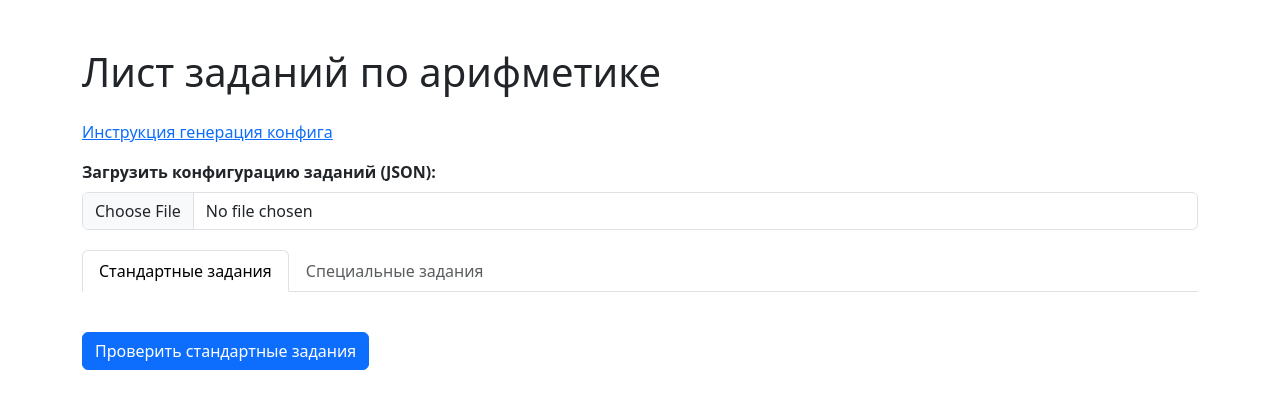
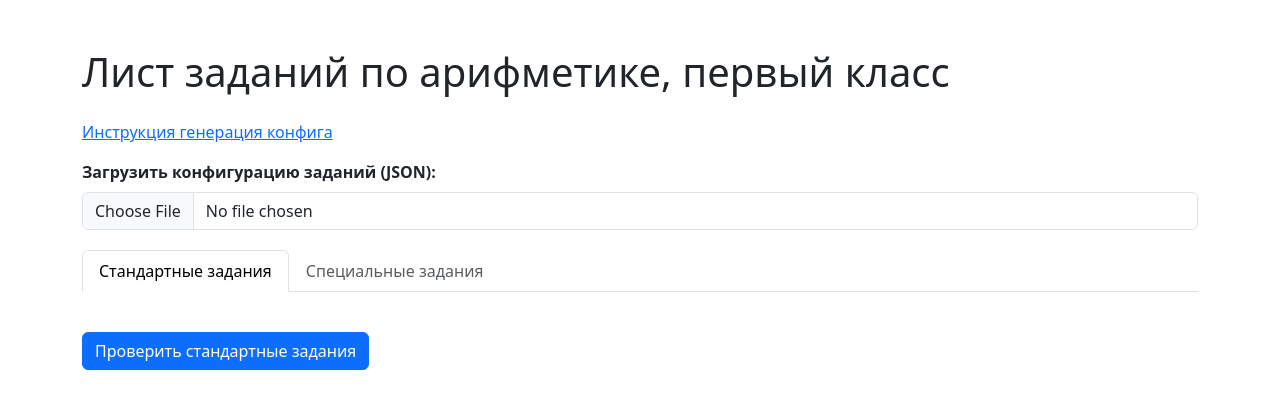
Before and after one commit to PhantomDraft/kinder.github.io, a plain HTML site: page poll.html in a window 1280 px wide. Drawn offline with nearby package versions, Linux system fonts and the light colour scheme.

Commit message:
Update poll.html

```diff
--- a/poll.html
+++ b/poll.html
@@ -2,7 +2,7 @@
 <html lang="ru">
 <head>
   <meta charset="UTF-8">
-  <title>Лист заданий по арифметике (с конфигом)</title>
+  <title>Лист заданий по арифметике, первый класс</title>
   <!-- Bootstrap CSS -->
   <link href="https://cdn.jsdelivr.net/npm/bootstrap@5.3.0/dist/css/bootstrap.min.css" rel="stylesheet">
   <style>
@@ -22,7 +22,7 @@
 </head>
 <body>
   <div class="container py-5">
-    <h1 class="mb-4">Лист заданий по арифметике</h1>
+    <h1 class="mb-4">Лист заданий по арифметике, первый класс</h1>
     <p><a href="https://github.com/PhantomDraft/kinder.github.io/wiki/Script-for-Generating-a-Configuration-File-for-Grade-1-Math-Worksheets">Инструкция генерация конфига</a></p>
 
     <!-- Блок загрузки конфигурации -->
```
